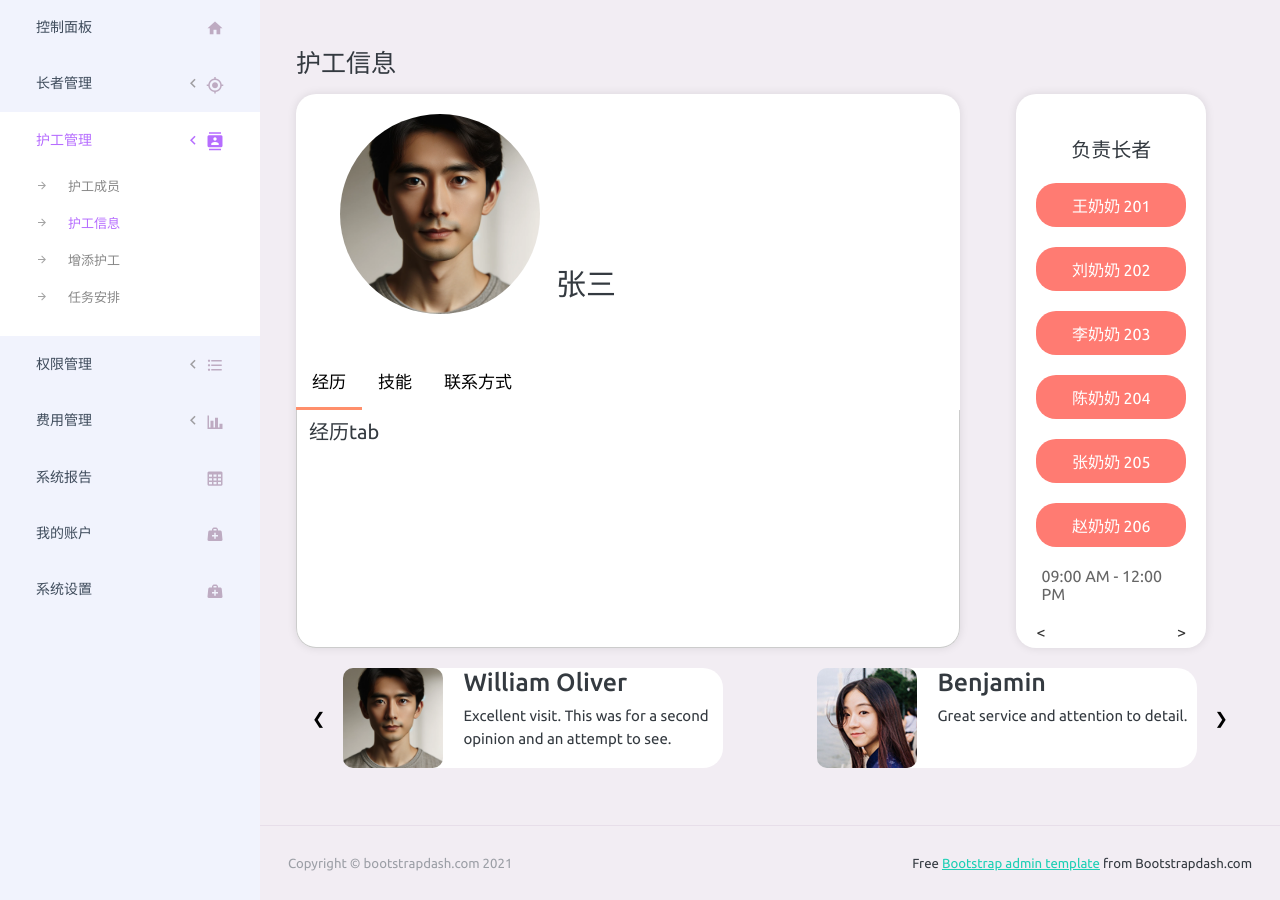
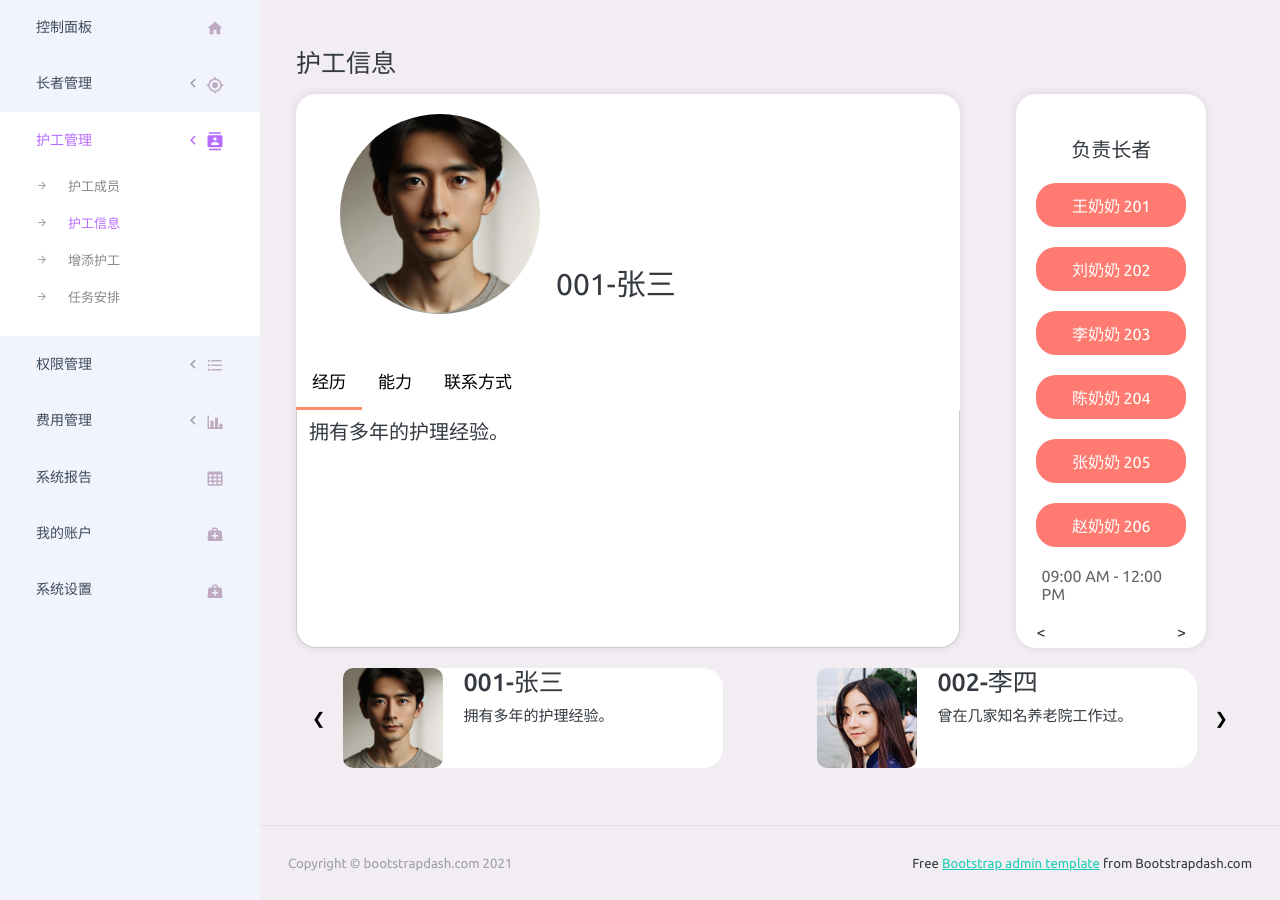
Before and after one commit to hnlxy/SmartEyeWeb, a Flask app: page /nurse-management/nurse-information in a window 1280 px wide. Shown: the part 71-971 px from the top of the page. Run offline with Flask 3, Linux system fonts and the light colour scheme; a user stored in the database is signed in; parts of the project's set-up code (start-up, migrations or seed data) failed here and were passed over; some libraries are stand-ins or nearby versions.

Commit message:
补充护工信息与后端的交互

```diff
--- a/blueprints/nurse/nurse_information.py
+++ b/blueprints/nurse/nurse_information.py
@@ -1,9 +1,64 @@
 from . import nurse_bp
-from flask import Flask, render_template
+from flask import Flask, render_template, jsonify, request
 from flask_login import login_required
 
 
 @nurse_bp.route('/nurse-information')
 @login_required
 def nurse_information():
-    return render_template('pages/nurse-management/nurse_information.html')
+    return render_template('pages/nurse-management/nurse_information.html', id_name='001-张三',
+                           experience='拥有多年的护理经验。',
+                           skills='具备广泛的护理技能，包括日常生活协助、药物管理、身体活动支持以及应对紧急情况的能力。',
+                           contact='电话：12345678910\n邮箱：smarteye@smarteye.com',
+                           image='/static/assets/images/faces/face1.jpg')
+
+
+@nurse_bp.route('/get_elderly', methods=['POST'])
+@login_required
+def get_elderly():
+    data = request.get_json()
+    id = data['id']
+    name = data['name']
+    care_elderly = [
+        {'name': '王奶奶', 'room': '201'},
+        {'name': '刘奶奶', 'room': '202'},
+        {'name': '李奶奶', 'room': '203'},
+        {'name': '陈奶奶', 'room': '204'},
+        {'name': '张奶奶', 'room': '205'},
+        {'name': '赵奶奶', 'room': '206'},
+        {'name': '孙奶奶', 'room': '207'},
+        {'name': '周奶奶', 'room': '208'},
+        {'name': '钱奶奶', 'room': '209'},
+        {'name': '吴奶奶', 'room': '210'},
+    ]
+    return jsonify({'success': True, 'message': '获取成功', 'care_elderly': care_elderly}), 200, {
+        'ContentType': 'application/json'}
+
+
+@nurse_bp.route('/get_nurses', methods=['POST'])
+@login_required
+def get_nurse():
+    nurses = [
+        {
+            'id_name': '001-张三',
+            'experience': '拥有多年的护理经验。',
+            'skills': '具备广泛的护理技能，包括日常生活协助、药物管理、身体活动支持以及应对紧急情况的能力。',
+            'contact': '电话：12345678910\n邮箱：smarteye@smarteye.com',
+            'image': '/static/assets/images/faces/face1.jpg'
+        },
+        {
+            'id_name': '002-李四',
+            'experience': '曾在几家知名养老院工作过。',
+            'skills': '为每位老年人创造一个温馨、舒适和尊严的环境，让他们感到被尊重和重视。始终以微笑和关怀的态度对待每一位老年人，帮助他们度过每一天。',
+            'contact': '电话：12345678910\n邮箱：smarteye@smarteye.com',
+            'image': '/static/assets/images/faces/face2.jpg'
+        },
+        {
+            'id_name': '003-王五',
+            'experience': '曾在不同类型的养老院工作。',
+            'skills': '善于与老年人建立亲密的关系，倾听他们的需求并提供温暖和支持。',
+            'contact': '电话：12345678910\n邮箱：smarteye@smarteye.com',
+            'image': '/static/assets/images/faces/face3.jpg'
+        }
+    ]
+    return jsonify({'success': True, 'message': '获取成功', 'nurses': nurses}), 200, {'ContentType': 'application/json'}
--- a/templates/pages/nurse-management/nurse_information.html
+++ b/templates/pages/nurse-management/nurse_information.html
@@ -189,29 +189,48 @@
         evt.currentTarget.className += " active";
     }
 
-    // 在文档加载后默认打开第一个标签
-    document.addEventListener("DOMContentLoaded", function () {
-        // 手动触发经历标签的点击事件
-        document.getElementById("defaultOpen").click();
-    });
-
-</script>
-<script>
-    const loanTypes = [
-        {name: '王奶奶', room: '201'},
-        {name: '刘奶奶', room: '202'},
-        {name: '李奶奶', room: '203'},
-        {name: '陈奶奶', room: '204'},
-        {name: '张奶奶', room: '205'},
-        {name: '赵奶奶', room: '206'},
-        {name: '孙奶奶', room: '207'},
-        {name: '周奶奶', room: '208'},
-        {name: '钱奶奶', room: '209'},
-        {name: '吴奶奶', room: '210'},
-    ];
-
+    var loanTypes, reviews;
     let currentIndex = 0;
     const maxVisibleButtons = 6;
+    const maxVisibleReviews = 2;
+
+    function get_elderly() {
+        let id = document.getElementById('id_name').innerText.split('-')[0];
+        let name = document.getElementById('id_name').innerText.split('-')[1];
+        $.ajax({
+            url: '/nurse-management/get_elderly',
+            type: 'POST',
+            contentType: 'application/json',
+            data: JSON.stringify({
+                id: id,
+                name: name
+            }),
+            success: function (response) {
+                if (response.success) {
+                    loanTypes = response.care_elderly;
+                    generateButtons();
+                }
+            },
+            error: function () {
+                alert('请求失败')
+            }
+        });
+    }
+
+    function get_nurses() {
+        $.ajax({
+            url: '/nurse-management/get_nurses',
+            type: 'POST',
+            contentType: 'application/json',
+            data: JSON.stringify({}),
+            success: function (response) {
+                if (response.success) {
+                    reviews = response.nurses;
+                    setupCarousel();
+                }
+            },
+        });
+    }
 
     // 动态生成按钮并插入到.buttons容器中
     function generateButtons() {
@@ -237,52 +256,47 @@
         generateButtons();
     }
 
-    document.addEventListener('DOMContentLoaded', generateButtons);
-</script>
-<script>
-    const reviews = [
-        {
-            name: 'William Oliver',
-            text: 'Excellent visit. This was for a second opinion and an attempt to see.',
-            image: '/static/assets/images/faces/face1.jpg'
-        },
-        {
-            name: 'Benjamin',
-            text: 'Great service and attention to detail.',
-            image: '/static/assets/images/faces/face2.jpg'
-        },
-        {
-            name: 'Benjamin',
-            text: 'Great service and attention to detail.',
-            image: '/static/assets/images/faces/face3.jpg'
-        },
-        {
-            name: 'William Oliver',
-            text: 'Excellent visit. This was for a second opinion and an attempt to see.',
-            image: '/static/assets/images/faces/face4.jpg'
-        },
-    ];
-
-    const maxVisibleReviews = 2;
+    function update_nurse(info) {
+        document.getElementById('id_name').innerText = info.id_name;
+        document.getElementById('experience').innerText = info.experience;
+        document.getElementById('skills').innerText = info.skills;
+        document.getElementById('contact').innerText = info.contact;
+        document.getElementById('img').src = info.image;
+        get_elderly();
+        document.getElementById("defaultOpen").click();
+    }
 
     function setupCarousel() {
         const slidesContainer = document.querySelector('.carousel-slides');
-        slidesContainer.innerHTML = '';  // Clear existing slides
+        slidesContainer.innerHTML = '';
         for (let i = 0; i < maxVisibleReviews; i++) {
             let reviewIndex = currentIndex + i;
             if (reviewIndex < reviews.length) {
                 const review = reviews[reviewIndex];
                 const slide = document.createElement('div');
                 slide.className = 'slide';
-                slide.innerHTML = `
-                    <div class="slide-nurse">
-                        <img src="${review.image}" alt="${review.name}" style="border-radius: 10px; width: 100px; height: 100px"/>
-                        <div class="slide-text" style="margin-left: 20px">
-                            <h3>${review.name}</h3>
-                            <p>${review.text}</p>
-                        </div>
-                    </div>
-                `;
+                // 创建img元素
+                const img = document.createElement('img');
+                img.src = review.image;
+                img.alt = review.id_name;
+                img.style = 'border-radius: 10px; width: 100px; height: 100px';
+                // 创建包含文本的div元素
+                const textDiv = document.createElement('div');
+                textDiv.className = 'slide-text';
+                textDiv.style = 'margin-left: 20px';
+                textDiv.innerHTML = `<h3>${review.id_name}</h3><p>${review.experience}</p>`;
+                // 将img和文本div添加到slide-nurse div中
+                const nurseDiv = document.createElement('div');
+                nurseDiv.className = 'slide-nurse';
+                nurseDiv.appendChild(img);
+                nurseDiv.appendChild(textDiv);
+                nurseDiv.addEventListener('click', function () {
+                    update_nurse(review);
+                });
+                // 将整个slide-nurse div添加到slide中
+                slide.appendChild(nurseDiv);
+
+                // 将slide添加到幻灯片容器中
                 slidesContainer.appendChild(slide);
             }
         }
@@ -297,8 +311,11 @@
         setupCarousel();
     }
 
-    document.addEventListener('DOMContentLoaded', setupCarousel);
-
+    document.addEventListener('DOMContentLoaded', function () {
+        get_elderly();
+        document.getElementById("defaultOpen").click();
+        get_nurses();
+    });
 </script>
 <div class="content-wrapper">
     <div style="font-size: 25px; margin-bottom: 15px">护工信息</div>
@@ -306,23 +323,23 @@
         <div class="introduction">
             <div class="nurse">
                 <div class="picture">
-                    <img src="/static/assets/images/faces/face1.jpg" alt="头像照">
+                    <img src="{{ image }}" id="img" alt="头像照">
                 </div>
-                <div class="name">张三</div>
+                <div class="name" id="id_name">{{ id_name }}</div>
             </div>
             <div class="tabs">
-                <button class="tab" id="defaultOpen" onclick="openTab(event, 'Experience')">经历</button>
-                <button class="tab" onclick="openTab(event, 'Skills')">技能</button>
-                <button class="tab" onclick="openTab(event, 'Contact')">联系方式</button>
+                <button class="tab" id="defaultOpen" onclick="openTab(event, 'experience')">经历</button>
+                <button class="tab" onclick="openTab(event, 'skills')">能力</button>
+                <button class="tab" onclick="openTab(event, 'contact')">联系方式</button>
             </div>
-            <div id="Experience" class="tabcontent">
-                经历tab
+            <div id="experience" class="tabcontent">
+                {{ experience }}
             </div>
-            <div id="Skills" class="tabcontent">
-                技能tab
+            <div id="skills" class="tabcontent">
+                {{ skills }}
             </div>
-            <div id="Contact" class="tabcontent">
-                联系方式tab
+            <div id="contact" class="tabcontent">
+                {{ contact }}
             </div>
         </div>
         <div class="care-elderly">
```
Also changed, not shown: blueprints/nurse/task_arrangement.py (+11 -0 lines), templates/pages/nurse-management/task_arrangement.html (+7 -7 lines).
